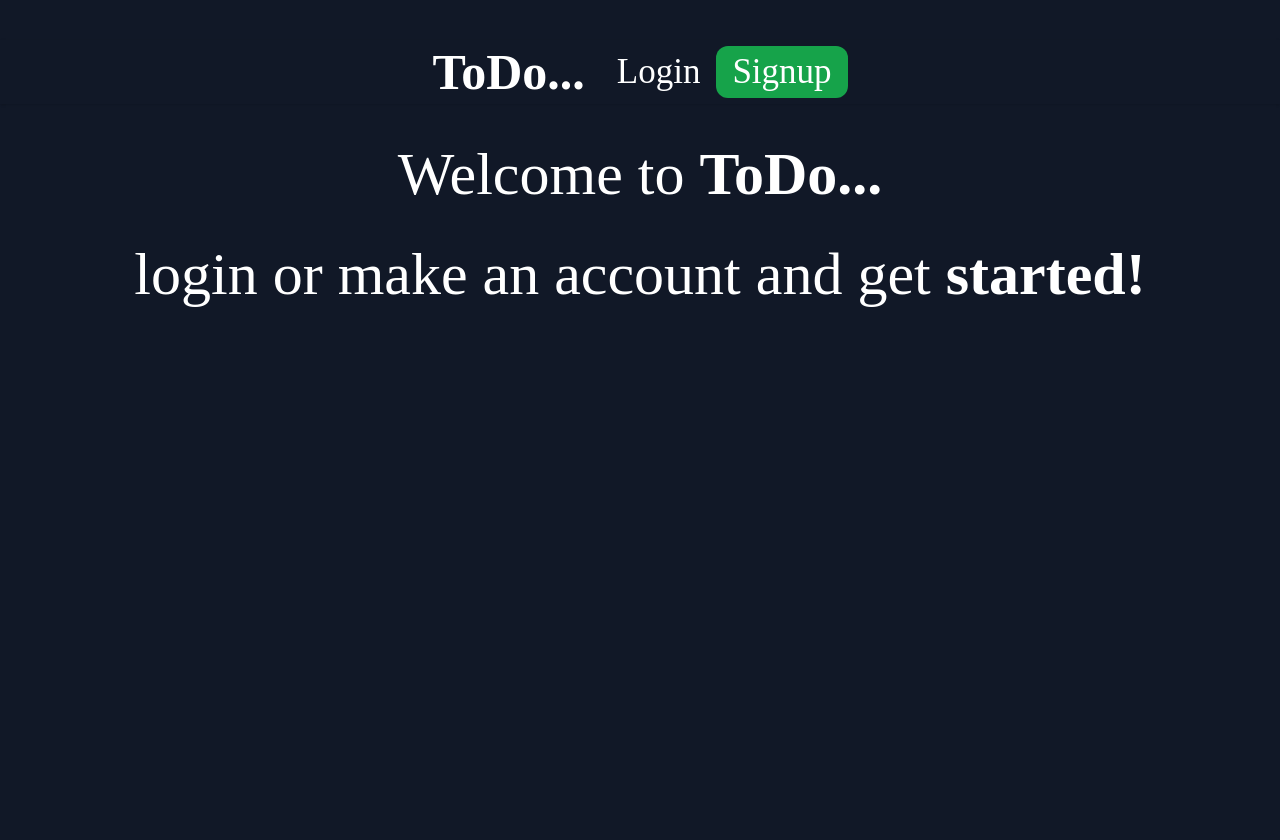
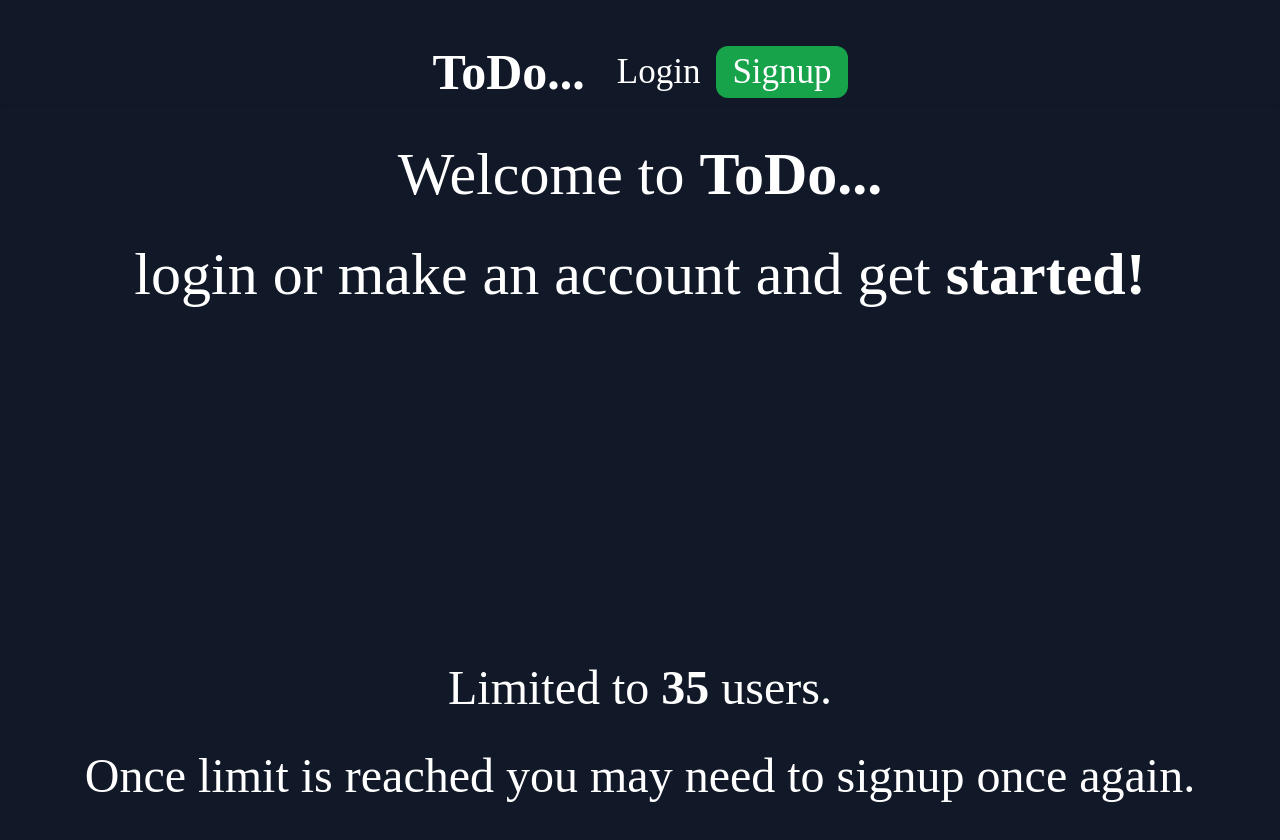
Before and after one commit to DrizzyOVO/Todo-Fe, a React (Create React App) app: page / in a window 1280 px wide. Built offline with nearby package versions, Linux system fonts and the light colour scheme; no server answers.

Commit message:
ui changes

```diff
--- a/src/components/Landing.tsx
+++ b/src/components/Landing.tsx
@@ -22,6 +22,16 @@ export const Landing = () => {
             <h1 className="flex justify-center font-normal cursor-pointer mt-10 text-2xl sm:text-3xl md:text-4xl lg:text-5xl xl:text-6xl" style={{fontFamily: 'Cookie', color: 'white'}}>
                 login or make an account and get <span className="font-bold">&nbsp;started!</span>
             </h1>
+
+            <div className="absolute inset-x-0 bottom-0">
+                <h1 className="flex justify-center font-normal cursor-pointer mt-10 text-xl sm:text-2xl md:text-3xl lg:text-4xl xl:text-5xl" style={{fontFamily: 'Cookie', color: 'white'}}>
+                    Limited to <span className="font-bold">&nbsp;35</span>&nbsp;users.
+                </h1>
+                <h1 className="flex justify-center font-normal cursor-pointer mt-10 text-xl sm:text-2xl md:text-3xl lg:text-4xl xl:text-5xl" style={{fontFamily: 'Cookie', color: 'white'}}>
+                    Once limit is reached you may need to signup once again.
+                </h1>
+            </div>
+
             </>
         )
     }
--- a/src/components/todoList.tsx
+++ b/src/components/todoList.tsx
@@ -42,9 +42,22 @@ const TodoList = () => {
             }, {
                 headers: { 'Content-Type': 'application/json', Authorization: `Bearer ${localStorage.getItem("token")}` },
             });
-            const data = response.data;
-            setTodos([...todos, data]);
-            setTitle("");
+
+            if(response){
+                if(response.data.message){
+                    window.alert("Max limit of 10 todos reached:(")
+                } else {
+                    const data = response.data.todos;
+                    setTodos([...todos, data]);
+                    setTitle("");
+                }
+            } else {
+                window.alert("server maybe down, try again:(")
+            }
+
+            // const data = response.data;
+            // setTodos([...todos, data]);
+            // setTitle("");
         } else {
             window.alert("No Todo to add");
         }
```
